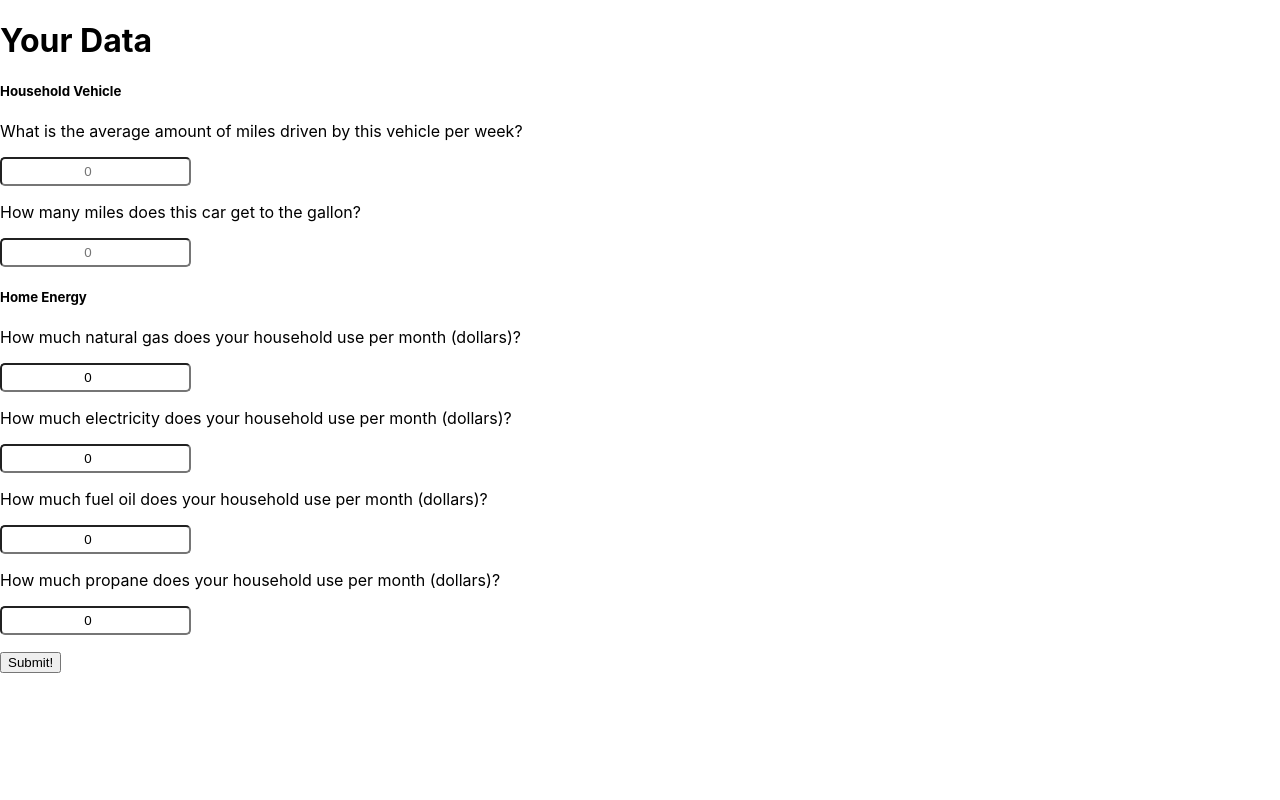
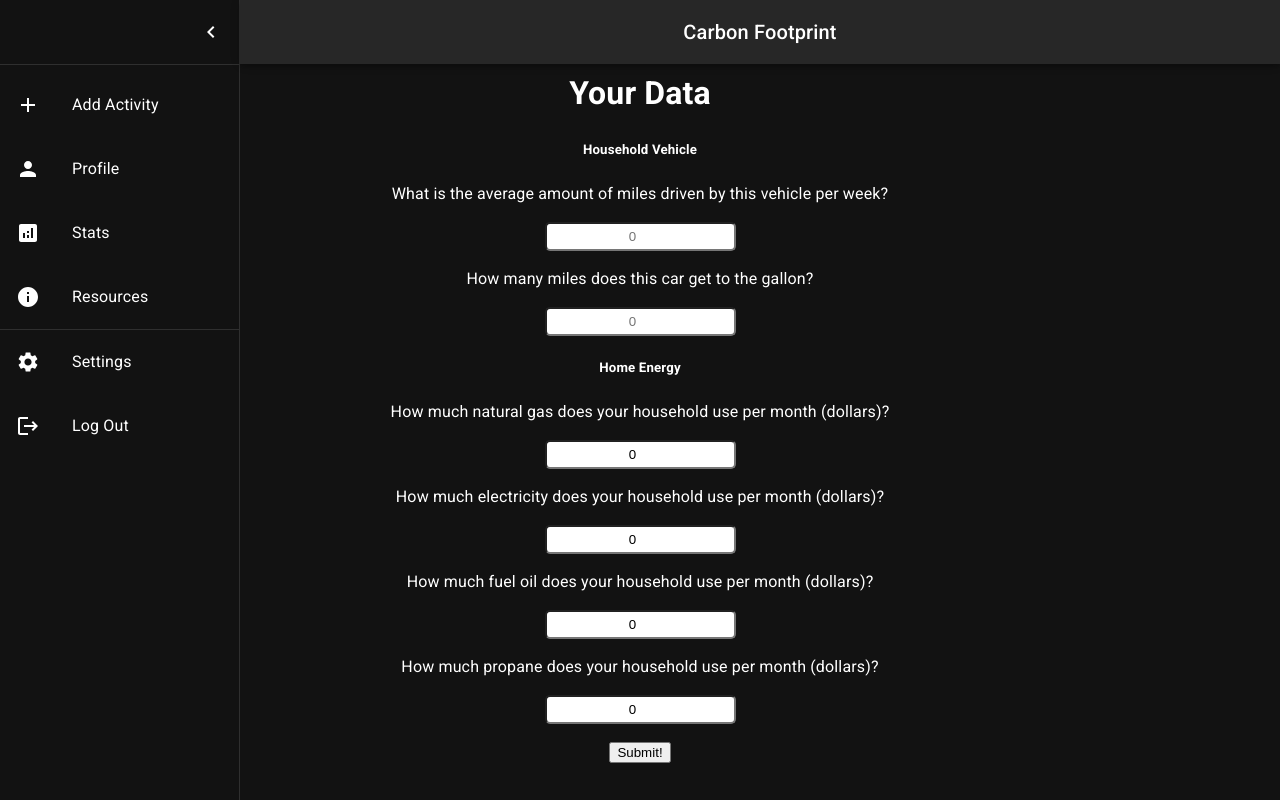
Before and after one commit to laolmstead/CarbonFootprint2021, a React (Create React App) app in the folder frontend/: page /Form in a window 1280 px wide. Built offline with nearby package versions, Linux system fonts and the light colour scheme.

Commit message:
Work on formwithsidebar.js
Sidebar shows correctly, appbar shows correctly, the form is center aligned, but it's not aligned with the title or the center of the space that it's in.

```diff
--- a/frontend/src/App.js
+++ b/frontend/src/App.js
@@ -13,7 +13,7 @@ class App extends React.Component {
     <div className="App">
       <header className="App-header">
 
-        {/*<Form/>*/}
+        {/*<FormwithSidebar/>*/}
         <Dashboard/>
 
       </header>
--- a/frontend/src/Components/SideBar.js
+++ b/frontend/src/Components/SideBar.js
@@ -32,7 +32,7 @@ export const sideBar = (
       </ListItem>
     </List>
     <List>
-      <ListItem button component={Link} to='/Profile' key='Stats' color="inherit">
+      <ListItem button component={Link} to='/' key='Stats' color="inherit">
         <ListItemIcon>
           <AnalyticsIcon/>
         </ListItemIcon>
--- a/frontend/src/Form.js
+++ b/frontend/src/Form.js
@@ -1,5 +1,6 @@
 import * as React from 'react';
 import { householdVehicles, naturalGas, electricity, fuel, propane } from "./carbon_calc.js"
+import './App.css';
 
 class Form extends React.Component {
   constructor(props) {
@@ -43,7 +44,8 @@ class Form extends React.Component {
 
   render() {
     return (
-        <div>
+      <body>
+        <div className="App">
             <h1>Your Data</h1>
             <form onSubmit={this.handleSubmit}>
                 <h5>Household Vehicle</h5>
@@ -106,6 +108,7 @@ class Form extends React.Component {
                 <button>Submit!</button>
             </form>
         </div>
+        </body>
     );
   }
 }
--- a/frontend/src/FormwithSidebar.js
+++ b/frontend/src/FormwithSidebar.js
@@ -40,7 +40,7 @@ const AppBar = styled(MuiAppBar, {
 const Drawer = styled(MuiDrawer, { shouldForwardProp: (prop) => prop !== 'open' })(
   ({ theme, open }) => ({
     '& .MuiDrawer-paper': {
-      position: 'relative',
+      position: 'fixed',
       whiteSpace: 'nowrap',
       width: drawerWidth,
       transition: theme.transitions.create('width', {
@@ -78,7 +78,7 @@ function DashboardContent() {
 
                 <CssBaseline />
 
-                <AppBar position="absolute" open={open}>
+                <AppBar position="fixed" sx={{ width: `calc(100%)-${drawerWidth}`, ml: `${drawerWidth}px` }} open={open}>
                     <Toolbar
                         sx={{
                         pr: '24px', // keep right padding when drawer closed
@@ -101,6 +101,7 @@ function DashboardContent() {
                         variant="h6"
                         color="inherit"
                         noWrap
+                        align="center"
                         sx={{ flexGrow: 1 }}
                         >
                         Carbon Footprint
@@ -126,14 +127,19 @@ function DashboardContent() {
                 <List>{sideBar}</List>
 
             </Drawer>
-                <h1>Test</h1>
-                {/* <Form/> */}
-            </Box>
+
+
+        </Box>
+        <Box
+        component="main"
+        sx={{bgcolor: 'background.default', paddingTop: 6}}
+        >
+        <div>
+            <Form/>
+        </div>
+
+        </Box>
         </ThemeProvider>
-
-        {/* <div>
-            <Form/>
-        </div>   */}
     </div>
   );
 }
--- a/frontend/src/routes.js
+++ b/frontend/src/routes.js
@@ -4,7 +4,7 @@ import { Router, Switch, Route } from "react-router-dom";
 import App from './App'
 import Profile from './Profile/Profile'
 import history from './history'
-import Form from './Form.js'
+import Form from './FormwithSidebar.js'
 
 export default class Routes extends Component {
     render() {
```
